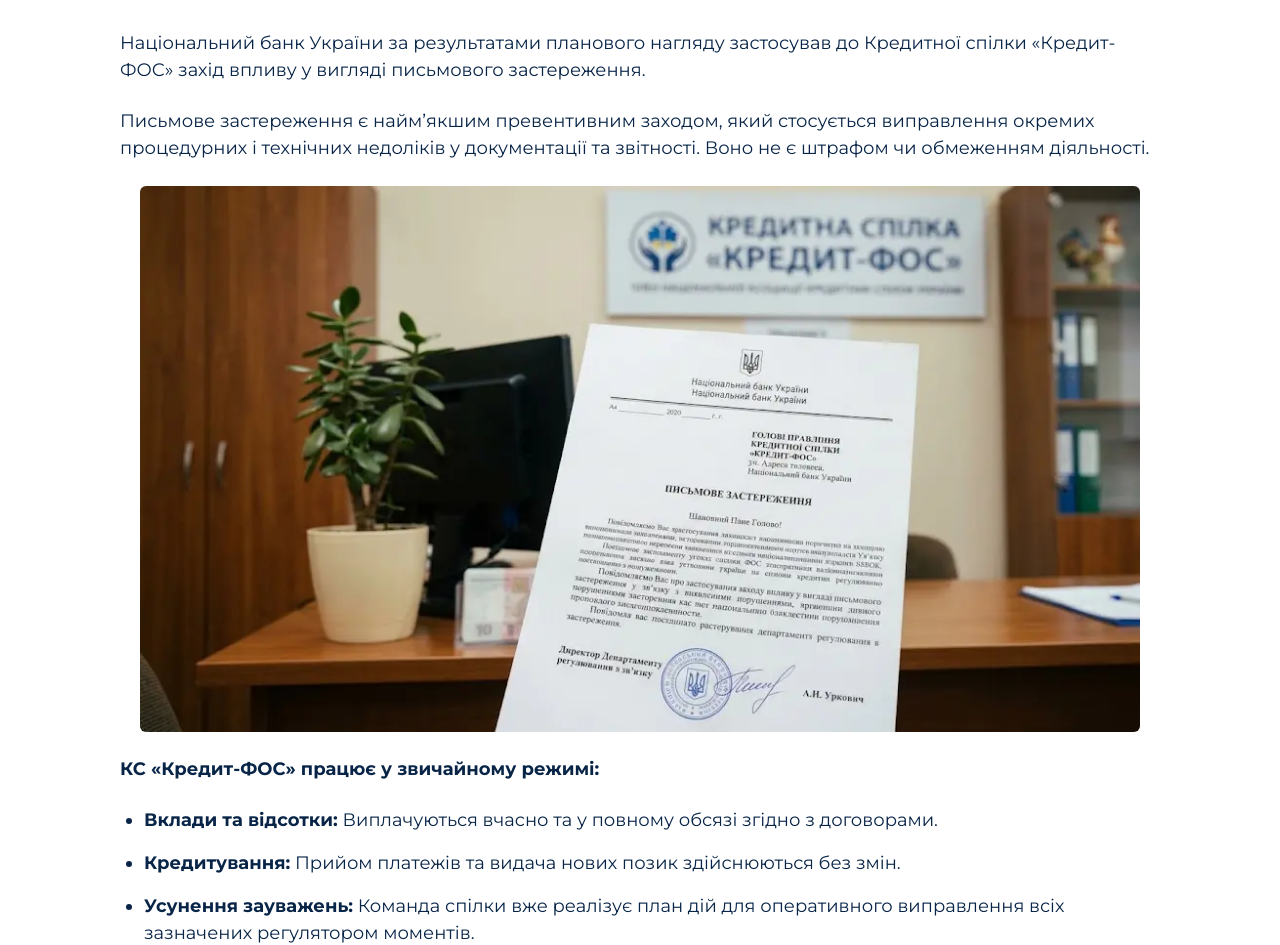
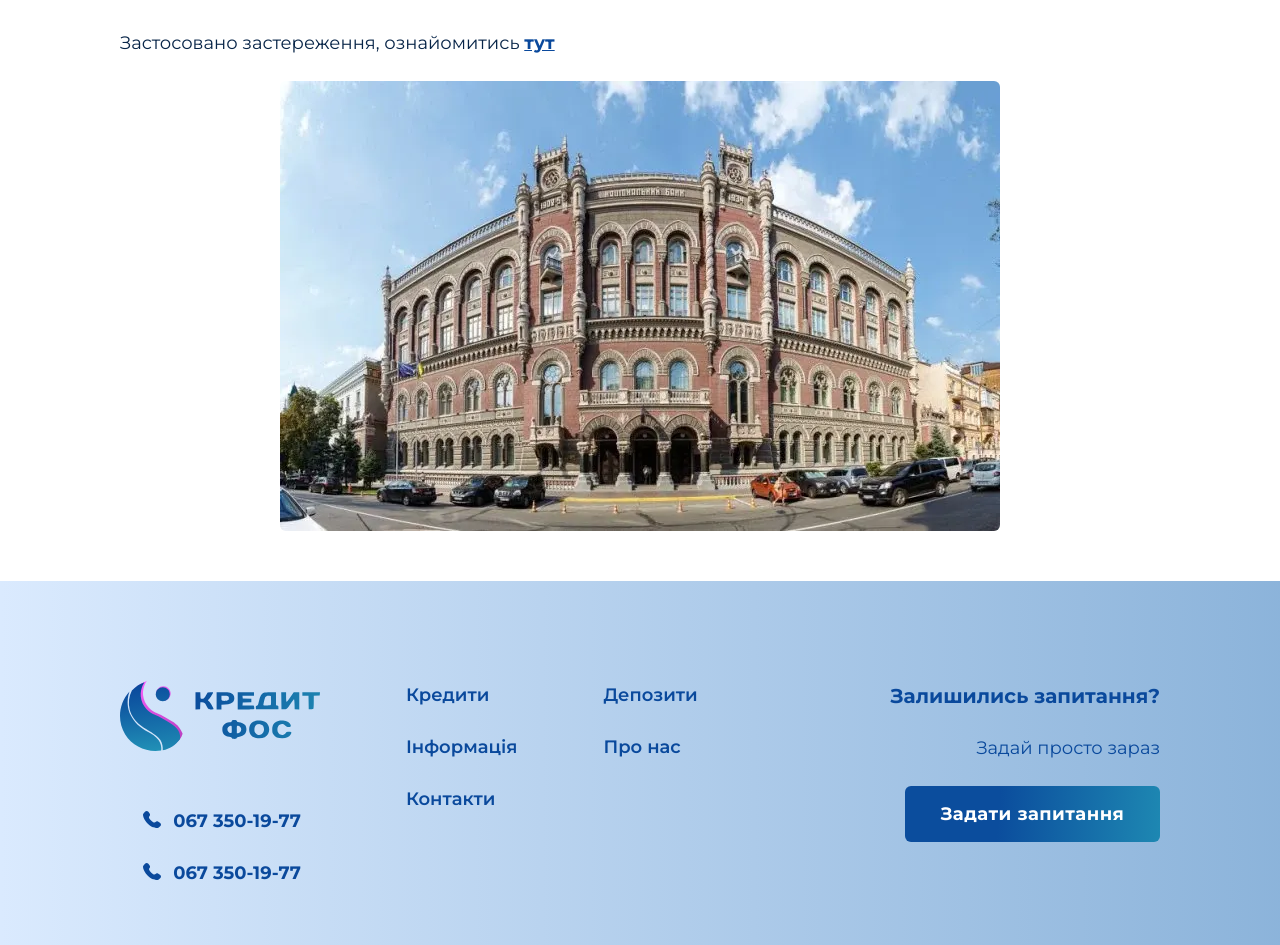
Before and after one commit to yurickv/Kredyt-fos-company-web-site, a Next.js app: page /about-us/official-notice-of-the-credit-union in a window 1280 px wide. Shown: the part 656-1601 px from the top of the page. Built offline with nearby package versions, Linux system fonts and the light colour scheme.

Commit message:
update new

```diff
--- a/src/app/about-us/official-notice-of-the-credit-union/page.tsx
+++ b/src/app/about-us/official-notice-of-the-credit-union/page.tsx
@@ -54,44 +54,24 @@
             банку України
           </h2>
           <p>
-            Національний банк України за результатами планового нагляду
-            застосував до Кредитної спілки «Кредит-ФОС» захід впливу у вигляді
-            письмового застереження.
-          </p>
-          <p>
-            Письмове застереження є найм’якшим превентивним заходом, який
-            стосується виправлення окремих процедурних і технічних недоліків у
-            документації та звітності. Воно не є штрафом чи обмеженням
-            діяльності.
+            Застосовано застереження, ознайомитись{" "}
+            <Link
+              href="https://drive.google.com/file/d/1cLk976YAO651BPMPYXeP3zI5YamYBWtB/view?usp=sharing"
+              target="_blank"
+              rel="noopener noreferrer"
+              className="text-primary_400 hover:text-primary_300 underline font-bold"
+            >
+              тут
+            </Link>
           </p>
           <div className="rounded-md overflow-hidden mx-auto">
             <Image
-              src="/news-foto/nbu-letter.webp"
+              src="/news-foto/nbu-letter-new.webp"
               alt="news in Kredit Union"
-              width={1000}
-              height={546}
+              width={720}
+              height={450}
             />
           </div>
-          <p className="font-bold">КС «Кредит-ФОС» працює у звичайному режимі:</p>
-          <ul className="flex flex-col gap-4 pl-6 list-disc">
-            <li>
-              <span className="font-bold">Вклади та відсотки:</span>{" "}
-              Виплачуються вчасно та у повному обсязі згідно з договорами.
-            </li>
-            <li>
-              <span className="font-bold">Кредитування:</span> Прийом платежів
-              та видача нових позик здійснюються без змін.
-            </li>
-            <li>
-              <span className="font-bold">Усунення зауважень:</span> Команда
-              спілки вже реалізує план дій для оперативного виправлення всіх
-              зазначених регулятором моментів.
-            </li>
-          </ul>
-          <p>
-            Кредитна спілка «Кредит-ФОС» залишається надійним і прозорим
-            партнером для кожного свого члена.
-          </p>
         </div>
       </section>
     </main>
--- a/src/components/main-page/sectionNews/sectionNews.tsx
+++ b/src/components/main-page/sectionNews/sectionNews.tsx
@@ -86,9 +86,9 @@
             <div className="keen-slider__slide">
               <NewsCard
                 title="Застосовано захід впливу - письмове застереження"
-                text="Офіційне повідомлення КС «Кредит-ФОС» щодо рішення Національного банку України"
+                text="Застосовано застереження, ознайомитись тут"
                 route="/about-us/official-notice-of-the-credit-union"
-                foto="/news-foto/nbu-letter.webp"
+                foto="/news-foto/nbu-letter-new.webp"
               />
             </div>
             <div className="keen-slider__slide">
```
Also changed, not shown: public/news-foto/nbu-letter-new.webp (added), public/news-foto/nbu-letter.webp (deleted).
